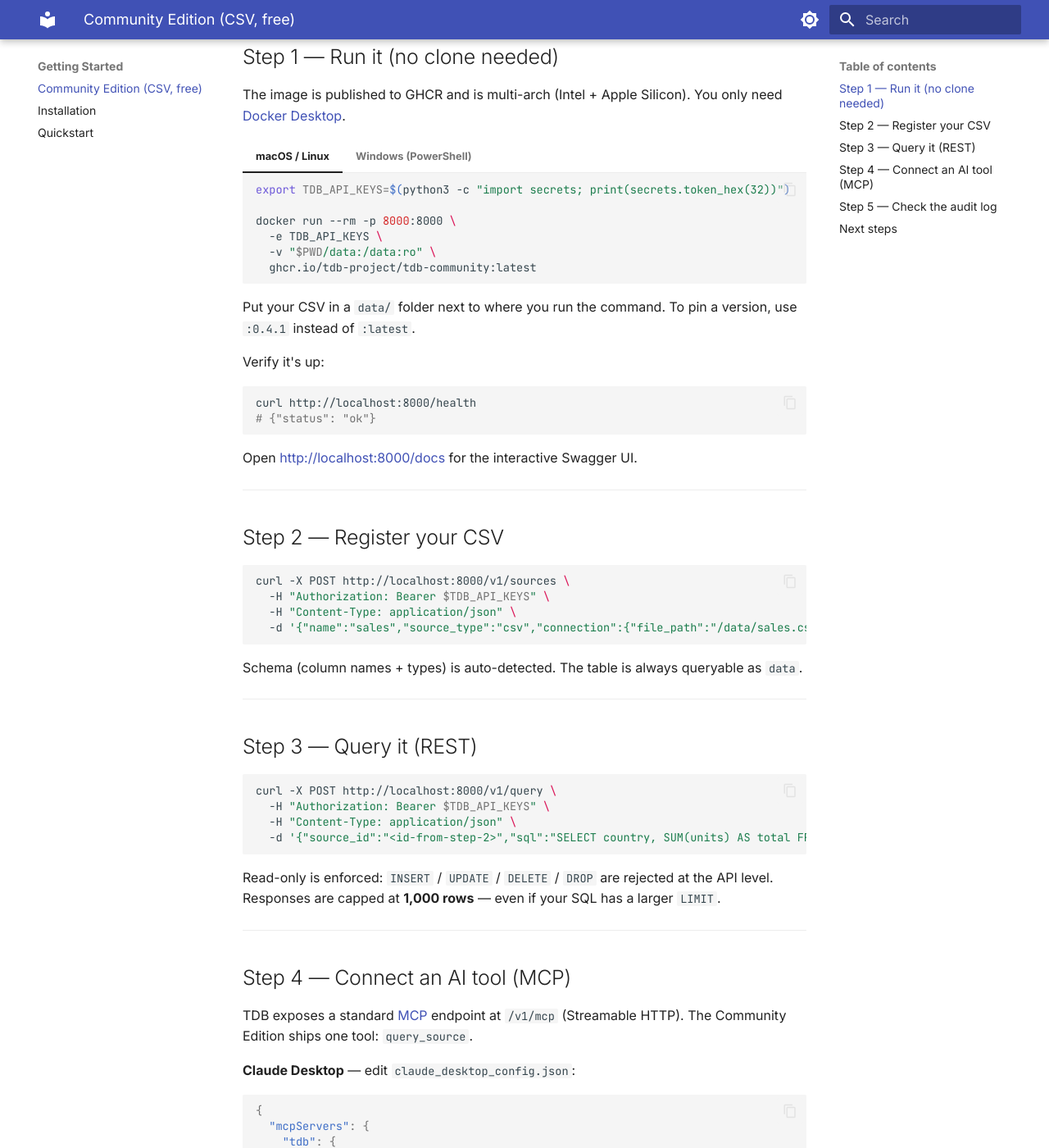
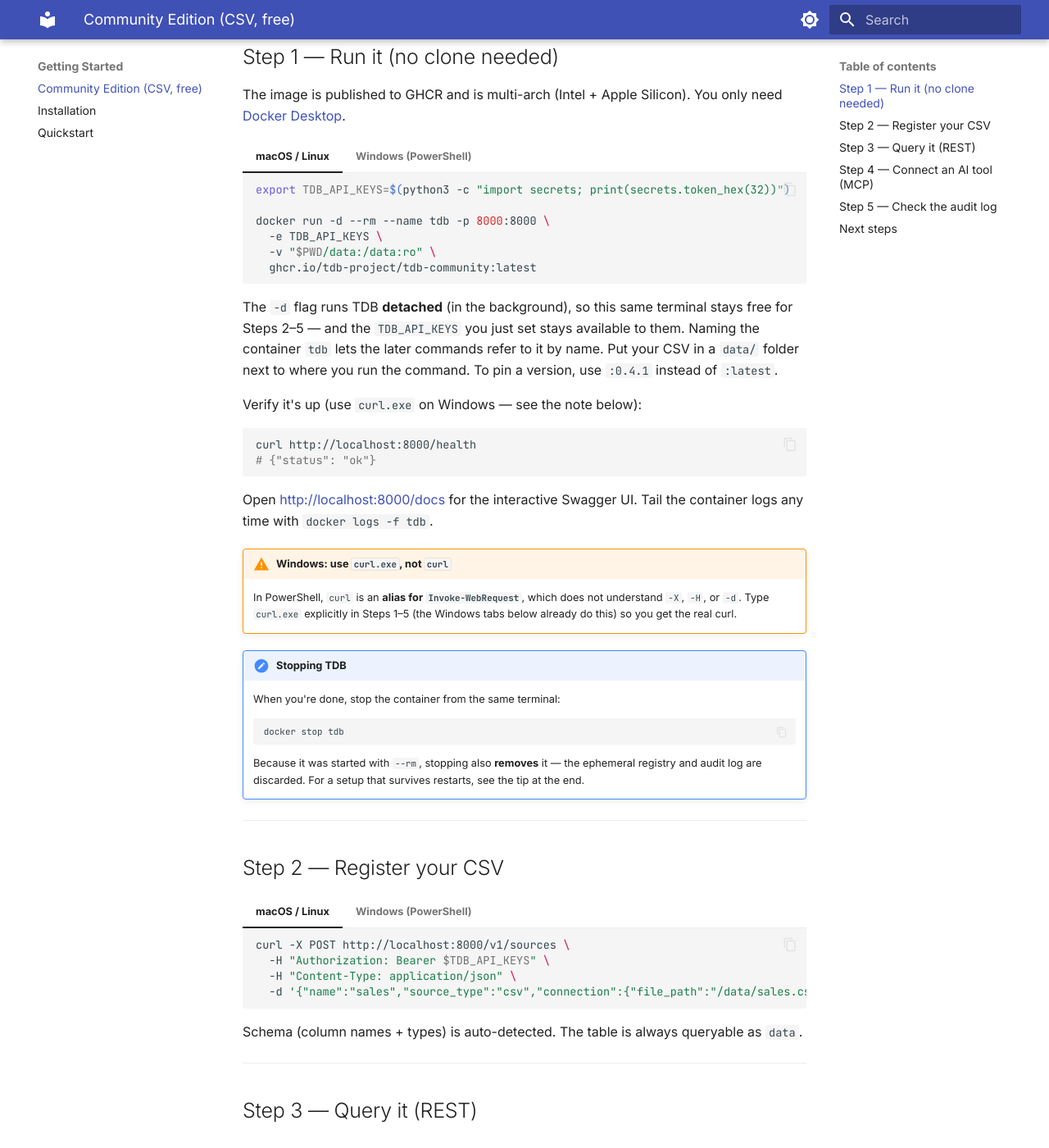
Before and after one commit to tdb-project/tdb-docs, an MkDocs documentation site: the page built from docs/getting-started/community.md, in a window 1280 px wide and 1400 px high, scrolled down 437 px. Shown: the whole window at 82% size. Built offline with MkDocs 1.6.1 and Material for MkDocs 9.7.7, drawn with Linux system fonts in a browser that asks for light colours; some of the changed text lies outside the part shown.

Commit message:
docs: run quickstart Docker detached and fix Windows steps 2-5 (#7)
- Step 1 now runs detached (-d --rm --name tdb) so the same terminal
  stays free for steps 2-5 and TDB_API_KEYS stays in scope; add a
  "Stopping TDB" admonition (docker stop tdb).
- Add Windows (PowerShell) content tabs to steps 2, 3, and 5: curl.exe
  instead of the Invoke-WebRequest alias, $env:TDB_API_KEYS, backtick
  line continuations, escaped JSON bodies, and Select-Object -Last for
  the audit-log tail.
- Add a warning that PowerShell aliases curl to Invoke-WebRequest.

Co-authored-by: Claude Opus 4.8 <noreply@anthropic.com>

````diff
--- a/docs/getting-started/community.md
+++ b/docs/getting-started/community.md
@@ -21,7 +21,7 @@ The image is published to GHCR and is multi-arch (Intel + Apple Silicon). You on
     ```bash
     export TDB_API_KEYS=$(python3 -c "import secrets; print(secrets.token_hex(32))")
 
-    docker run --rm -p 8000:8000 \
+    docker run -d --rm --name tdb -p 8000:8000 \
       -e TDB_API_KEYS \
       -v "$PWD/data:/data:ro" \
       ghcr.io/tdb-project/tdb-community:latest
@@ -32,16 +32,18 @@ The image is published to GHCR and is multi-arch (Intel + Apple Silicon). You on
     ```powershell
     $env:TDB_API_KEYS = (python3 -c "import secrets; print(secrets.token_hex(32))")
 
-    docker run --rm -p 8000:8000 `
+    docker run -d --rm --name tdb -p 8000:8000 `
       -e TDB_API_KEYS `
       -v "${PWD}\data:/data:ro" `
       ghcr.io/tdb-project/tdb-community:latest
     ```
 
-Put your CSV in a `data/` folder next to where you run the command. To pin a version, use
-`:0.4.1` instead of `:latest`.
+The `-d` flag runs TDB **detached** (in the background), so this same terminal stays free for
+Steps 2–5 — and the `TDB_API_KEYS` you just set stays available to them. Naming the container
+`tdb` lets the later commands refer to it by name. Put your CSV in a `data/` folder next to
+where you run the command. To pin a version, use `:0.4.1` instead of `:latest`.
 
-Verify it's up:
+Verify it's up (use `curl.exe` on Windows — see the note below):
 
 ```bash
 curl http://localhost:8000/health
@@ -49,17 +51,44 @@ curl http://localhost:8000/health
 ```
 
 Open [http://localhost:8000/docs](http://localhost:8000/docs) for the interactive Swagger UI.
+Tail the container logs any time with `docker logs -f tdb`.
+
+!!! warning "Windows: use `curl.exe`, not `curl`"
+    In PowerShell, `curl` is an **alias for `Invoke-WebRequest`**, which does not understand
+    `-X`, `-H`, or `-d`. Type `curl.exe` explicitly in Steps 1–5 (the Windows tabs below already
+    do this) so you get the real curl.
+
+!!! note "Stopping TDB"
+    When you're done, stop the container from the same terminal:
+
+    ```bash
+    docker stop tdb
+    ```
+
+    Because it was started with `--rm`, stopping also **removes** it — the ephemeral registry
+    and audit log are discarded. For a setup that survives restarts, see the tip at the end.
 
 ---
 
 ## Step 2 — Register your CSV
 
-```bash
-curl -X POST http://localhost:8000/v1/sources \
-  -H "Authorization: Bearer $TDB_API_KEYS" \
-  -H "Content-Type: application/json" \
-  -d '{"name":"sales","source_type":"csv","connection":{"file_path":"/data/sales.csv"}}'
-```
+=== "macOS / Linux"
+
+    ```bash
+    curl -X POST http://localhost:8000/v1/sources \
+      -H "Authorization: Bearer $TDB_API_KEYS" \
+      -H "Content-Type: application/json" \
+      -d '{"name":"sales","source_type":"csv","connection":{"file_path":"/data/sales.csv"}}'
+    ```
+
+=== "Windows (PowerShell)"
+
+    ```powershell
+    curl.exe -X POST http://localhost:8000/v1/sources `
+      -H "Authorization: Bearer $env:TDB_API_KEYS" `
+      -H "Content-Type: application/json" `
+      -d '{\"name\":\"sales\",\"source_type\":\"csv\",\"connection\":{\"file_path\":\"/data/sales.csv\"}}'
+    ```
 
 Schema (column names + types) is auto-detected. The table is always queryable as `data`.
 
@@ -67,12 +96,23 @@ Schema (column names + types) is auto-detected. The table is always queryable as
 
 ## Step 3 — Query it (REST)
 
-```bash
-curl -X POST http://localhost:8000/v1/query \
-  -H "Authorization: Bearer $TDB_API_KEYS" \
-  -H "Content-Type: application/json" \
-  -d '{"source_id":"<id-from-step-2>","sql":"SELECT country, SUM(units) AS total FROM data GROUP BY country ORDER BY total DESC","limit":100}'
-```
+=== "macOS / Linux"
+
+    ```bash
+    curl -X POST http://localhost:8000/v1/query \
+      -H "Authorization: Bearer $TDB_API_KEYS" \
+      -H "Content-Type: application/json" \
+      -d '{"source_id":"<id-from-step-2>","sql":"SELECT country, SUM(units) AS total FROM data GROUP BY country ORDER BY total DESC","limit":100}'
+    ```
+
+=== "Windows (PowerShell)"
+
+    ```powershell
+    curl.exe -X POST http://localhost:8000/v1/query `
+      -H "Authorization: Bearer $env:TDB_API_KEYS" `
+      -H "Content-Type: application/json" `
+      -d '{\"source_id\":\"<id-from-step-2>\",\"sql\":\"SELECT country, SUM(units) AS total FROM data GROUP BY country ORDER BY total DESC\",\"limit\":100}'
+    ```
 
 Read-only is enforced: `INSERT` / `UPDATE` / `DELETE` / `DROP` are rejected at the API
 level. Responses are capped at **1,000 rows** — even if your SQL has a larger `LIMIT`.
@@ -108,9 +148,17 @@ block works for **Cursor** (`.cursor/mcp.json`) and **VS Code** (`mcp.json`).
 Every query — REST or from an AI tool — is appended to a local NDJSON file
 (`tdb_audit.jsonl`) inside the container:
 
-```bash
-docker exec <container> cat /app/tdb_audit.jsonl | tail -3
-```
+=== "macOS / Linux"
+
+    ```bash
+    docker exec tdb cat /app/tdb_audit.jsonl | tail -3
+    ```
+
+=== "Windows (PowerShell)"
+
+    ```powershell
+    docker exec tdb cat /app/tdb_audit.jsonl | Select-Object -Last 3
+    ```
 
 Each line records the SQL, the row count, a **truncated** key hint (never the raw key),
 and a UTC timestamp:
````
